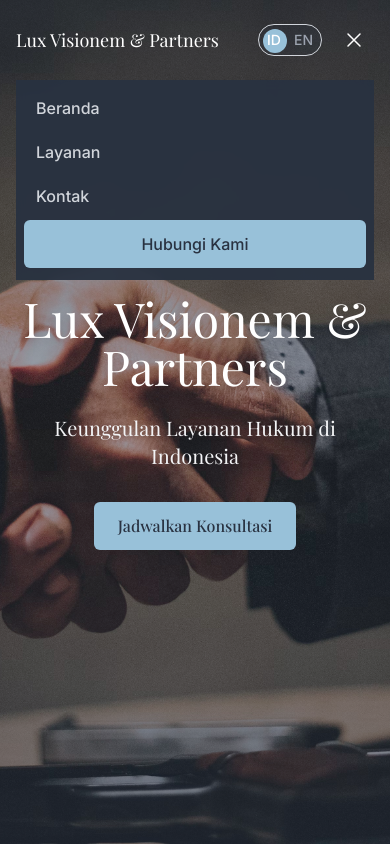
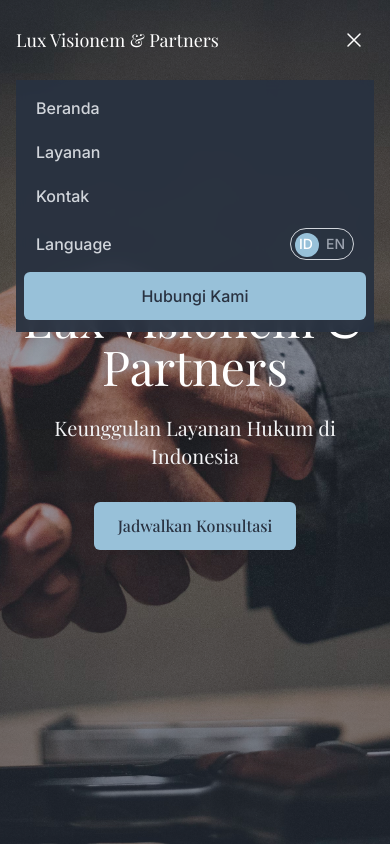
Before and after one commit to edwardpassagi/lv-lawfirm-landing, a Next.js app: page / in a window 390 px wide. Both pictures are taken after a click on the button 354 px from the left and 40 px from the top of the page. Shown: the top 844 px of the page. Built offline with nearby package versions, Linux system fonts and the light colour scheme; a web font is replaced by a local one.

Commit message:
fix: move language toggle inside mobile menu for better mobile layout

```diff
--- a/src/components/Navbar.tsx
+++ b/src/components/Navbar.tsx
@@ -118,9 +118,8 @@ export default function Navbar() {
             <LanguageToggle />
           </div>
 
-          {/* Mobile Menu Button and Language Toggle */}
-          <div className="lg:hidden flex items-center ml-auto space-x-3">
-            <LanguageToggle />
+          {/* Mobile Menu Button */}
+          <div className="lg:hidden flex items-center ml-auto">
             <button
               className="text-white p-2"
               onClick={() => setIsMobileMenuOpen(!isMobileMenuOpen)}
@@ -156,9 +155,20 @@ export default function Navbar() {
                   {item.name}
                 </a>
               ))}
-              <button className="w-full mt-2 btn btn-secondary">
+              <div className="px-3 py-2 flex items-center justify-between">
+                <span className="text-base font-medium text-gray-300">
+                  {language === 'id' ? 'Language' : 'Bahasa'}
+                </span>
+                <LanguageToggle />
+              </div>
+              <a
+                href="https://wa.me/6281258886362"
+                target="_blank"
+                rel="noopener noreferrer"
+                className="block w-full mt-2 btn btn-secondary text-center"
+              >
                 {translations.nav[language].contactUs}
-              </button>
+              </a>
             </div>
           </motion.div>
         )}
```
